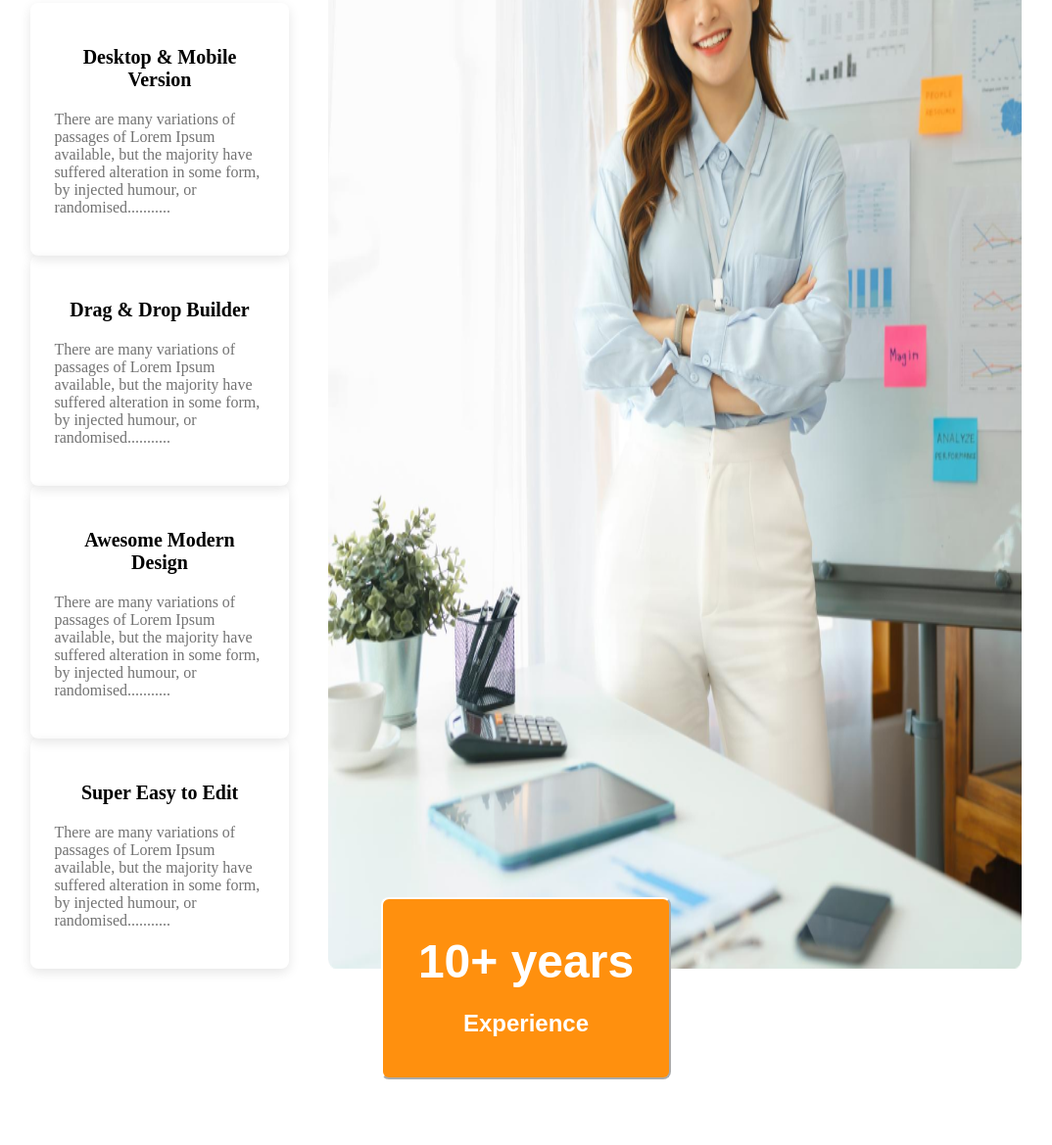
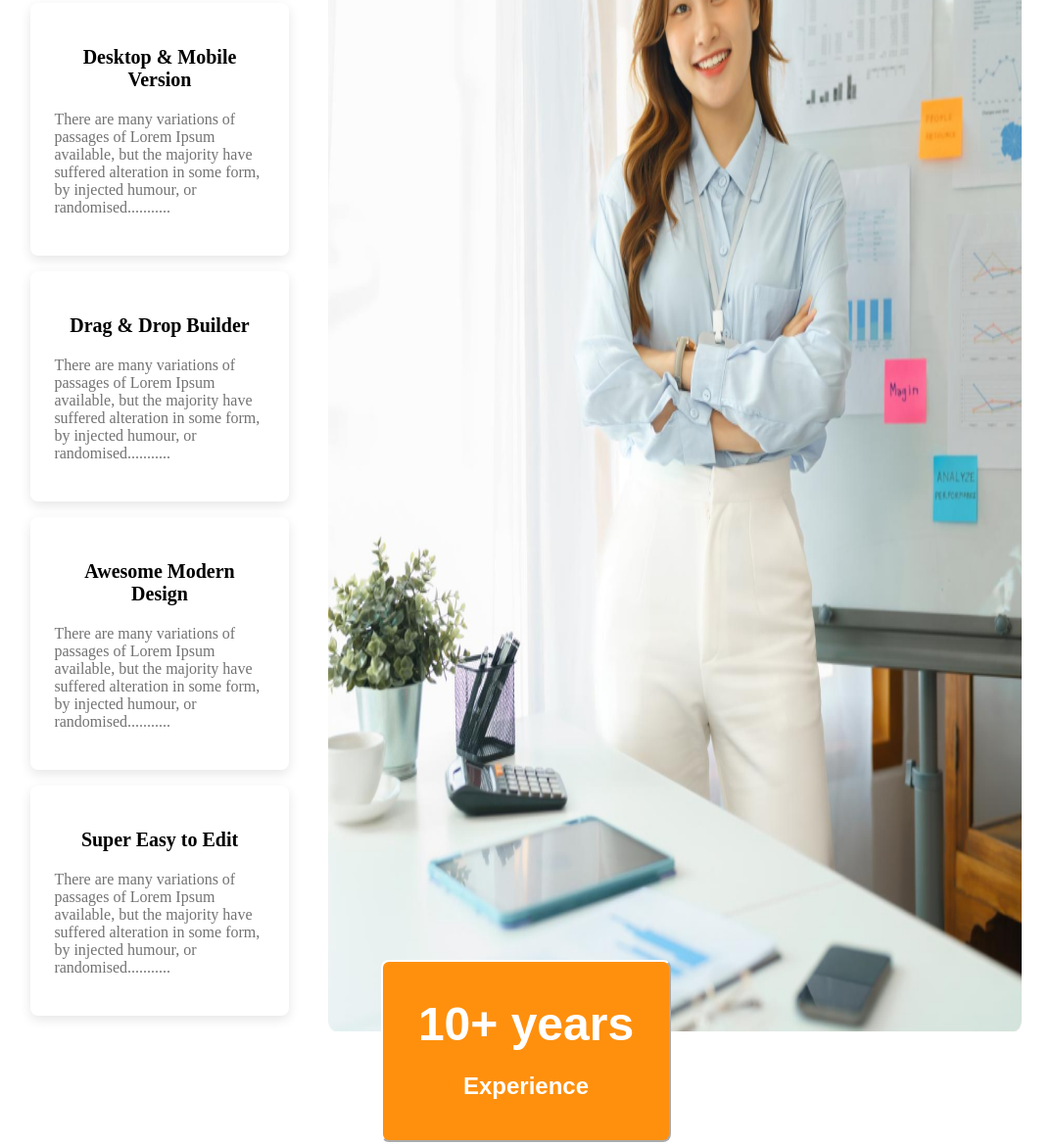
Before and after one commit to zohorasalma/Architect-Company, a plain HTML site: page index.html in a window 1280 px wide. Shown: the part 2519-3688 px from the top of the page at 98% size, without its empty margins (103-1177 px from the left). Drawn offline with nearby package versions, Linux system fonts and the light colour scheme.

Commit message:
correcte

```diff
--- a/styles/style.css
+++ b/styles/style.css
@@ -134,6 +134,7 @@
     padding: 24px;
     box-shadow: rgba(0, 0, 0, 0.1) 0px 4px 12px;
     border-radius: 8px;
+    margin-bottom: 1em;
 
 }
 
```
